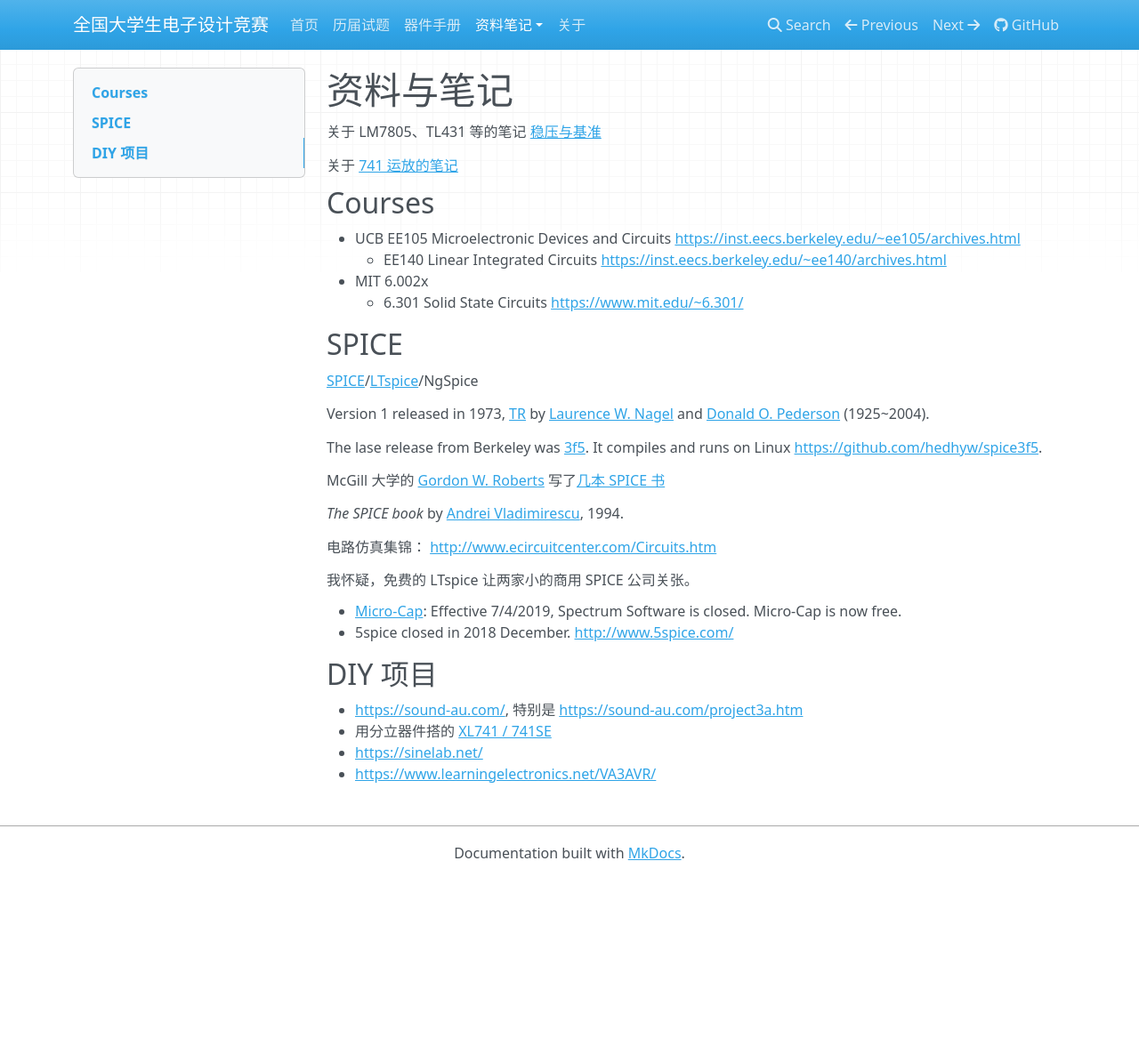
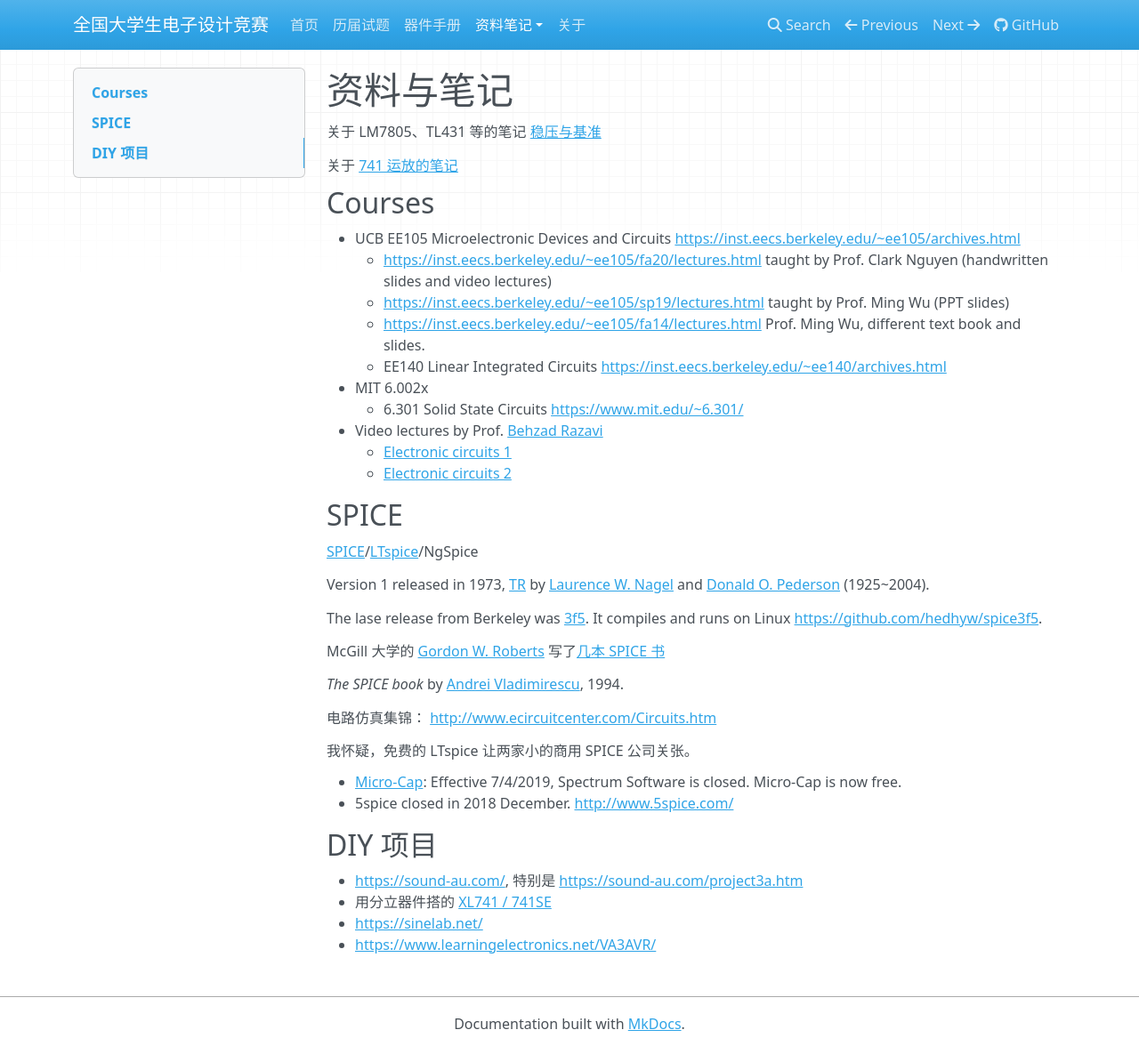
Before and after one commit to chenshuo/nuedc, an MkDocs documentation site: the page built from docs/notes.md, in a window 1280 px wide and 1176 px high. Shown: the whole window at 89% size. Built offline with MkDocs 1.6.1, drawn with Linux system fonts in a browser that asks for light colours; nearby versions of some CDN libraries.

Commit message:
Update links to courses

```diff
--- a/docs/notes.md
+++ b/docs/notes.md
@@ -7,9 +7,15 @@
 ## Courses
 
 * UCB EE105 Microelectronic Devices and Circuits <https://inst.eecs.berkeley.edu/~ee105/archives.html>
+    * <https://inst.eecs.berkeley.edu/~ee105/fa20/lectures.html> taught by Prof. Clark Nguyen (handwritten slides and video lectures)
+    * <https://inst.eecs.berkeley.edu/~ee105/sp19/lectures.html> taught by Prof. Ming Wu (PPT slides)
+    * <https://inst.eecs.berkeley.edu/~ee105/fa14/lectures.html> Prof. Ming Wu, different text book and slides.
     * EE140 Linear Integrated Circuits <https://inst.eecs.berkeley.edu/~ee140/archives.html>
 * MIT 6.002x
     * 6.301 Solid State Circuits <https://www.mit.edu/~6.301/>
+* Video lectures by Prof. [Behzad Razavi](https://www.seas.ucla.edu/brweb/director.html)
+    * [Electronic circuits 1](https://www.youtube.com/watch?v=yQDfVJzEymI&list=PLiDoPUX9nLkJ8dnPgKoVEOiAb8BfulKRR)
+    * [Electronic circuits 2](https://www.youtube.com/watch?v=pK2elUcXWzs&list=PLOKCSCGG776qj6mncVzBHMEnWu64hCH0M)
 
 ## SPICE
 
```
